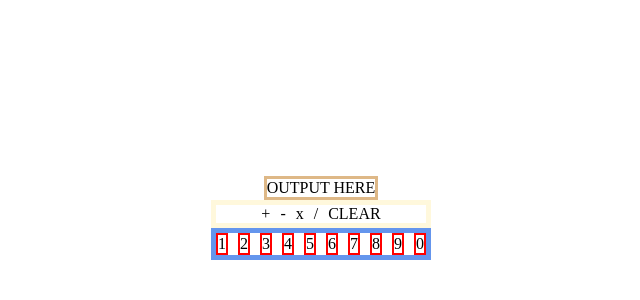
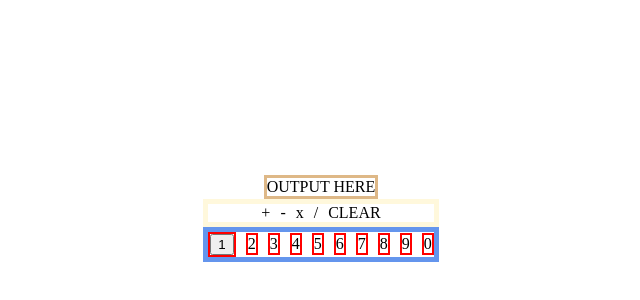
Before and after one commit to Coreypdumais/odin-calculator, a plain HTML site: page index.html in a window 1280 px wide. Shown: the part 190-490 px from the top of the page, without its empty margins (319-959 px from the left). Drawn offline with Linux system fonts and the light colour scheme.

Commit message:
added first button

```diff
--- a/index.html
+++ b/index.html
@@ -31,7 +31,8 @@
 
 
                     <div id="integers">
-                        <div class="numbers"> 1 </div>
+                        <div class="numbers">
+                            <button onclick="press1()"> 1 </button> </div>
                         <div class="numbers"> 2 </div>
                         <div class="numbers"> 3 </div>
                         <div class="numbers"> 4 </div>
--- a/script.js
+++ b/script.js
@@ -0,0 +1,3 @@
+function press1() {
+    output++;
+}
```
